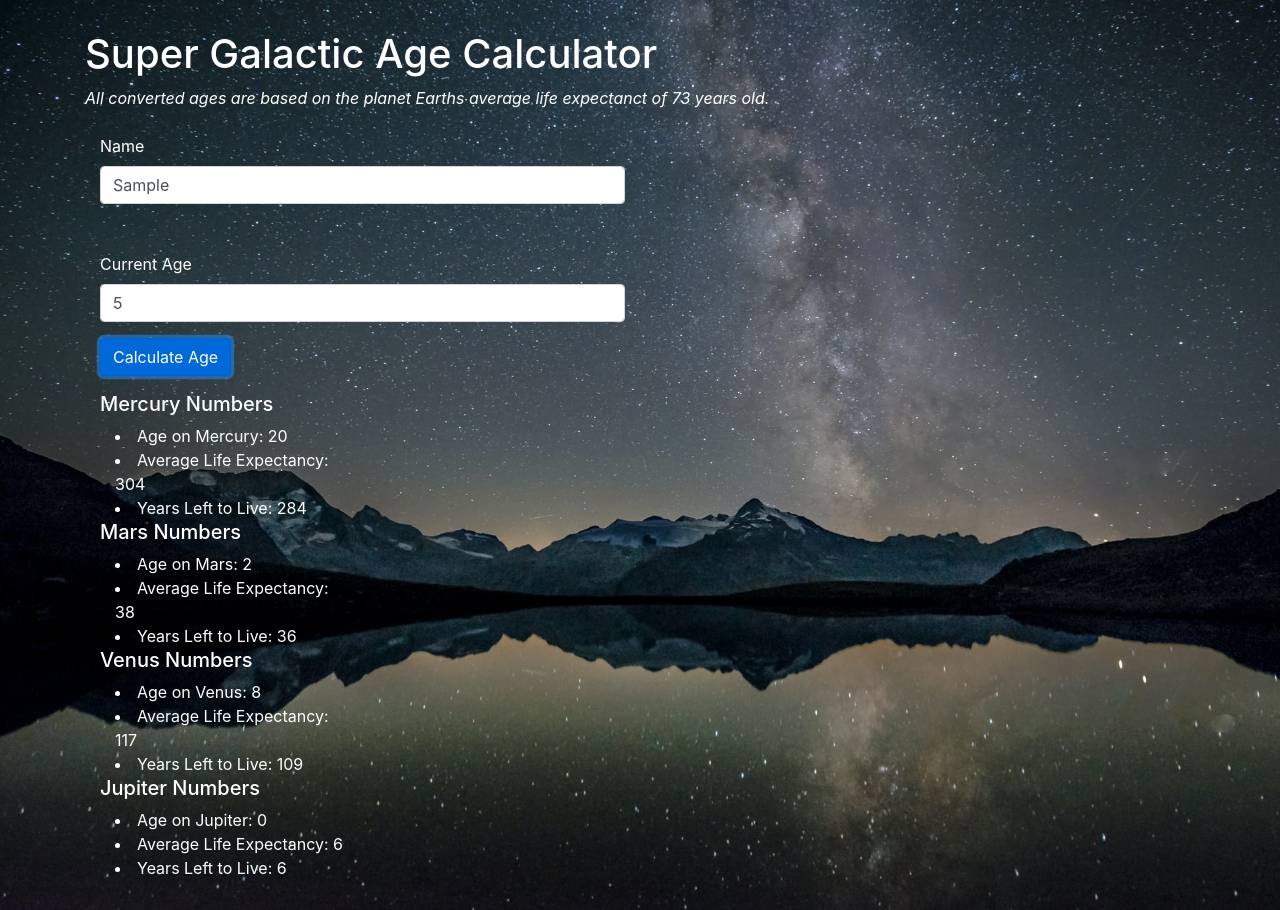
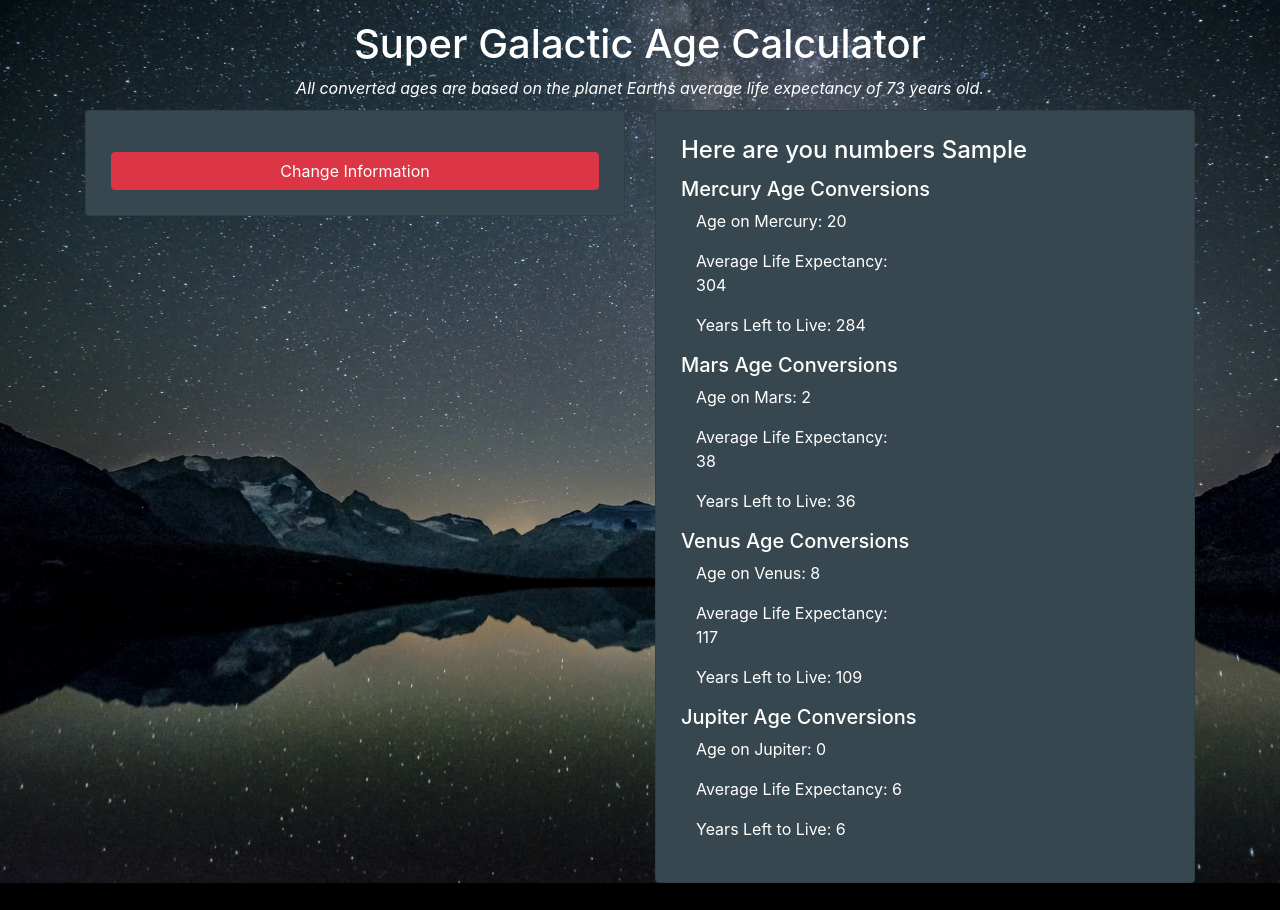
Before and after one commit to JesseDWhite/super-galactic-age-calculator, a website built with webpack: page src/index.html in a window 1280 px wide. Both pictures are taken after typing "Sample", "5" into the empty fields and a click on the button "Calculate Age". After the commit the page ends 883 px from the top, so only its background shows below. Built offline with nearby package versions, Linux system fonts and the light colour scheme.

Commit message:
update user styling and animations to page.

```diff
--- a/src/css/styles.css
+++ b/src/css/styles.css
@@ -1,6 +1,7 @@
 body {
     background-color: black;
-    margin: 30px;
+    text-align: center;
+    margin-top: 20px;
     color: white;
     background-image: url(./../../assests/img/background-image2.jpg);
     background-repeat: no-repeat;
@@ -9,3 +10,12 @@ body {
 #planet-numbers {
     display: none;
 }
+.card {
+    margin-top: 10px;
+    text-align: left;
+    padding: 25px;
+    background-color: #37474F;
+}
+#change-info{
+    display: none;
+}
--- a/src/index.html
+++ b/src/index.html
@@ -9,46 +9,49 @@
 </head>
 
 <body>
+    <h1>Super Galactic Age Calculator</h1>
+    <em>All converted ages are based on the planet Earths average life expectancy of 73 years old.</em>
     <div class="container">
-        <h1>Super Galactic Age Calculator</h1>
-        <em>All converted ages are based on the planet Earths average life expectanct of 73 years old.</em>
-        <form>
-            <div class="form-group mt-4 col-6">
+        <div class="row">
+            <div class="col-sm-6">
+                <form class="form-group">
+                    <div class="card">
+                        <div id="user-input">
                             <label for="name" class="form-label">Name</label>
                             <input type="text" id="name" class="form-control" placeholder="Enter your name">
-            </div>
-            <div class="form-group mt-5 col-6">
+                            <br>
                             <label for="age" class="form-label">Current Age</label>
                             <input type="number" id="age" class="form-control min-1" placeholder="Enter your current age">
-                <button type="submit" class="btn btn-primary mt-3">Calculate Age</button>
+                            <button type="submit" class="btn btn-primary mt-3 col" id="submit">Calculate Age</button>
+                        </div>
+                        <button class="btn btn-danger mt-3" id="change-info">Change Information</button>
                     </div>
                 </form>
-        <section id="planet-numbers" class="col-6">
-            <h5>Mercury Numbers</h5>
-            <div class="results col-6" id="mercury">
-                <ul>
+            </div>
 
-                </ul>
+            <section id="planet-numbers" class="col-sm-6">
+                <div class="card">
+                    <h4 id="user-name" class="card-title"></h4>
+                    <h5>Mercury Age Conversions</h5>
+                    <div class="col-6" id="mercury">
+
                     </div>
-            <h5>Mars Numbers</h5>
-            <div class="results col-6" id="mars">
-                <ul>
+                    <h5>Mars Age Conversions</h5>
+                    <div class="col-6" id="mars">
 
-                </ul>
                     </div>
-            <h5>Venus Numbers</h5>
-            <div class="results col-6" id="venus">
-                <ul>
+                    <h5>Venus Age Conversions</h5>
+                    <div class="col-6" id="venus">
 
-                </ul>
                     </div>
-            <h5>Jupiter Numbers</h5>
-            <div class="results col-6" id="jupiter">
-                <ul>
+                    <h5>Jupiter Age Conversions</h5>
+                    <div class="col-6" id="jupiter">
 
-                </ul>
+                    </div>
                 </div>
             </section>
+
+        </div>
     </div>
 </body>
 
--- a/src/js/age-calculator.js
+++ b/src/js/age-calculator.js
@@ -3,17 +3,17 @@ export default class User {
         this.name = name;
         this.currentAge = currentAge;
         this.residentPlanet = "Earth";
+        this.earthLifeExpectancy = 73;
         this.mercuryAge = 0;
-        this.venusAge = 0;
-        this.marsAge = 0;
-        this.jupiterAge = 0;
-        this.earthLifeExpectancy = 73;
         this.mercuryLifeExpectancy = 0;
         this.mercuryLeftToLive = 0;
+        this.venusAge = 0;
         this.venusLifeExpectancy = 0;
         this.venusLeftToLive = 0;
+        this.marsAge = 0;
         this.marsLifeExpectancy = 0;
         this.marsLeftToLive = 0;
+        this.jupiterAge = 0;
         this.jupiterLifeExpectancy = 0;
         this.jupiterLeftToLive = 0;
 
@@ -42,27 +42,27 @@ export default class User {
     checkAgeDifference() {
         let mercuryCompareAge = this.mercuryLifeExpectancy - this.mercuryAge;
         if (mercuryCompareAge < 0) {
-            this.mercuryLeftToLive = `Congradulations! You have made it ${Math.abs(mercuryCompareAge)} past the average life expectancy for this planet.`
+            this.mercuryLeftToLive = `Congradulations! You have made it ${Math.abs(mercuryCompareAge)} year(s) past the average life expectancy for this planet.`
         } else {
             this.mercuryLeftToLive = mercuryCompareAge;
         }
         let venusCompareAge = this.venusLifeExpectancy - this.venusAge;
         if (venusCompareAge < 0) {
-            this.venusLeftToLive = `Congradulations! You have made it ${Math.abs(venusCompareAge)} past the average life expectancy for this planet.`
+            this.venusLeftToLive = `Congradulations! You have made it ${Math.abs(venusCompareAge)} year(s) past the average life expectancy for this planet.`
         } else {
             this.venusLeftToLive = venusCompareAge;
         }
 
         let marsCompareAge = this.marsLifeExpectancy - this.marsAge;
         if (marsCompareAge < 0) {
-            this.marsLeftToLive = `Congradulations! You have made it ${Math.abs(marsCompareAge)} past the average life expectancy for this planet.`
+            this.marsLeftToLive = `Congradulations! You have made it ${Math.abs(marsCompareAge)} year(s) past the average life expectancy for this planet.`
         } else {
             this.marsLeftToLive = marsCompareAge;
         }
 
         let jupiterCompareAge = this.jupiterLifeExpectancy - this.jupiterAge;
         if (jupiterCompareAge < 0) {
-            this.jupiterLeftToLive = `Congradulations! You have made it ${Math.abs(jupiterCompareAge)} past the average life expectancy for this planet.`
+            this.jupiterLeftToLive = `Congradulations! You have made it ${Math.abs(jupiterCompareAge)} year(s) past the average life expectancy for this planet.`
         } else {
             this.jupiterLeftToLive = jupiterCompareAge;
         }
--- a/src/main.js
+++ b/src/main.js
@@ -2,10 +2,11 @@ import $ from 'jquery';
 import 'bootstrap';
 import 'bootstrap/dist/css/bootstrap.min.css';
 import './css/styles.css';
-import User from './js/age-calculator.js'
+import User from './js/age-calculator.js';
 $(document).ready(function () {
-    $('form').submit(function (event) {
+    $('#submit').click(function (event) {
         event.preventDefault();
+        $('#user-input').slideUp();
 
         const nameEntry = $('#name').val();
         const ageEntry = $('#age').val();
@@ -13,16 +14,25 @@ $(document).ready(function () {
         const newEntry = new User(nameEntry, ageEntry);
         newEntry.convertAllAges();
         newEntry.checkAgeDifference();
-        console.log(newEntry);
 
-        $('#planet-numbers').show();
-        $('#mercury').html(`<li>Age on Mercury: ${newEntry.mercuryAge}</li> <li>Average Life Expectancy: ${newEntry.mercuryLifeExpectancy}</li> <li>Years Left to Live: ${newEntry.mercuryLeftToLive}</li>`);
+        $('#planet-numbers').slideDown();
+        $('#change-info').slideDown();
+        $('#user-name').text(`Here are you numbers ${nameEntry}`);
+        $('#mercury').html(`<p>Age on Mercury: ${newEntry.mercuryAge}</p> <p>Average Life Expectancy: ${newEntry.mercuryLifeExpectancy}</p> <p>Years Left to Live: ${newEntry.mercuryLeftToLive}</p>`);
 
-        $('#venus').html(`<li>Age on Venus: ${newEntry.venusAge}</li> <li>Average Life Expectancy: ${newEntry.venusLifeExpectancy}</li> <li>Years Left to Live: ${newEntry.venusLeftToLive}</li>`);
+        $('#venus').html(`<p>Age on Venus: ${newEntry.venusAge}</p> <p>Average Life Expectancy: ${newEntry.venusLifeExpectancy}</p> <p>Years Left to Live: ${newEntry.venusLeftToLive}</p>`);
 
-        $('#mars').html(`<li>Age on Mars: ${newEntry.marsAge}</li> <li>Average Life Expectancy: ${newEntry.marsLifeExpectancy}</li> <li>Years Left to Live: ${newEntry.marsLeftToLive}</li>`);
+        $('#mars').html(`<p>Age on Mars: ${newEntry.marsAge}</p> <p>Average Life Expectancy: ${newEntry.marsLifeExpectancy}</p> <p>Years Left to Live: ${newEntry.marsLeftToLive}</p>`);
 
-        $('#jupiter').html(`<li>Age on Jupiter: ${newEntry.jupiterAge}</li> <li>Average Life Expectancy: ${newEntry.jupiterLifeExpectancy}</li> <li>Years Left to Live: ${newEntry.jupiterLeftToLive}</li>`);
-    })
+        $('#jupiter').html(`<p>Age on Jupiter: ${newEntry.jupiterAge}</p> <p>Average Life Expectancy: ${newEntry.jupiterLifeExpectancy}</p> <p>Years Left to Live: ${newEntry.jupiterLeftToLive}</p>`);
+
+        $('#change-info').click(function (event) {
+            event.preventDefault();
+
+            $('#user-input').slideDown();
+            $('#planet-numbers').slideUp();
+            $('#change-info').slideUp();
+        });
+    });
 
 });
```
Also changed, not shown: __tests__/age-calculator.test.js (+4 -4 lines). Lines whose indentation alone changed are shown as unchanged.
